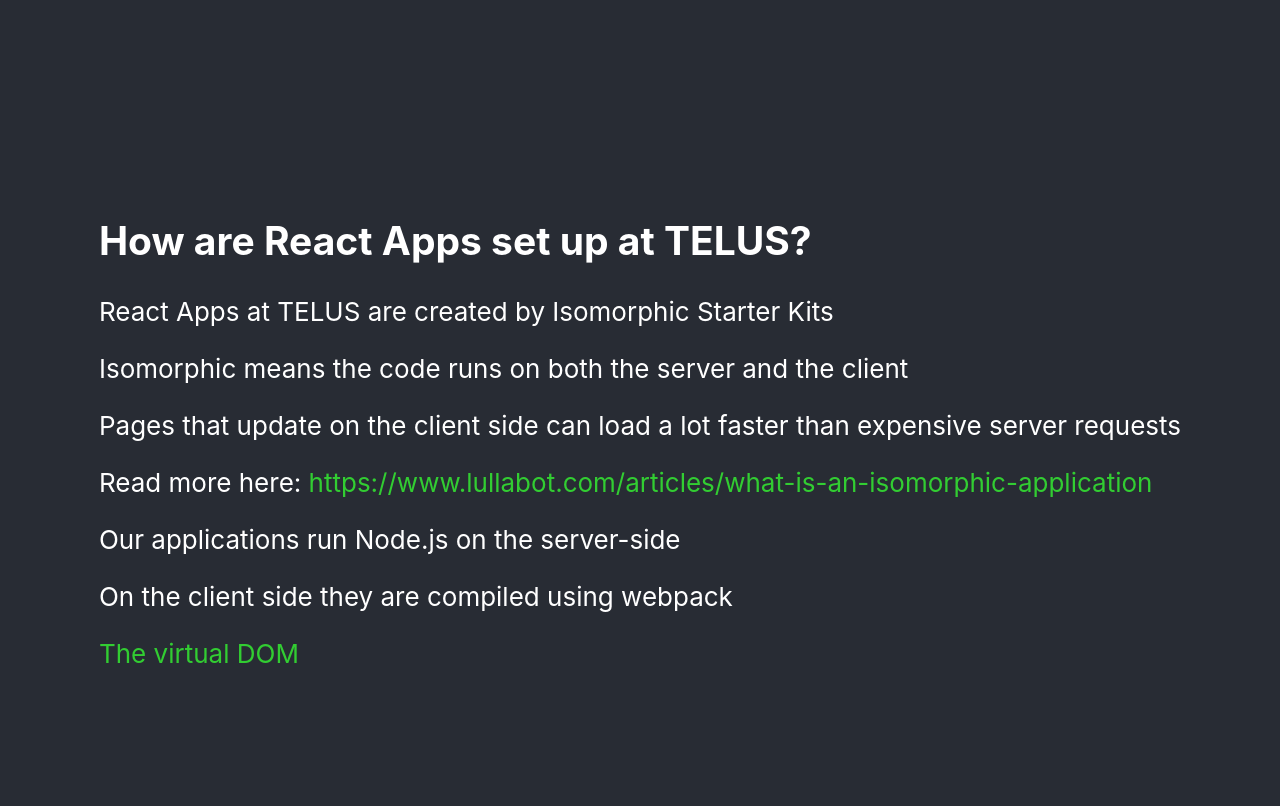
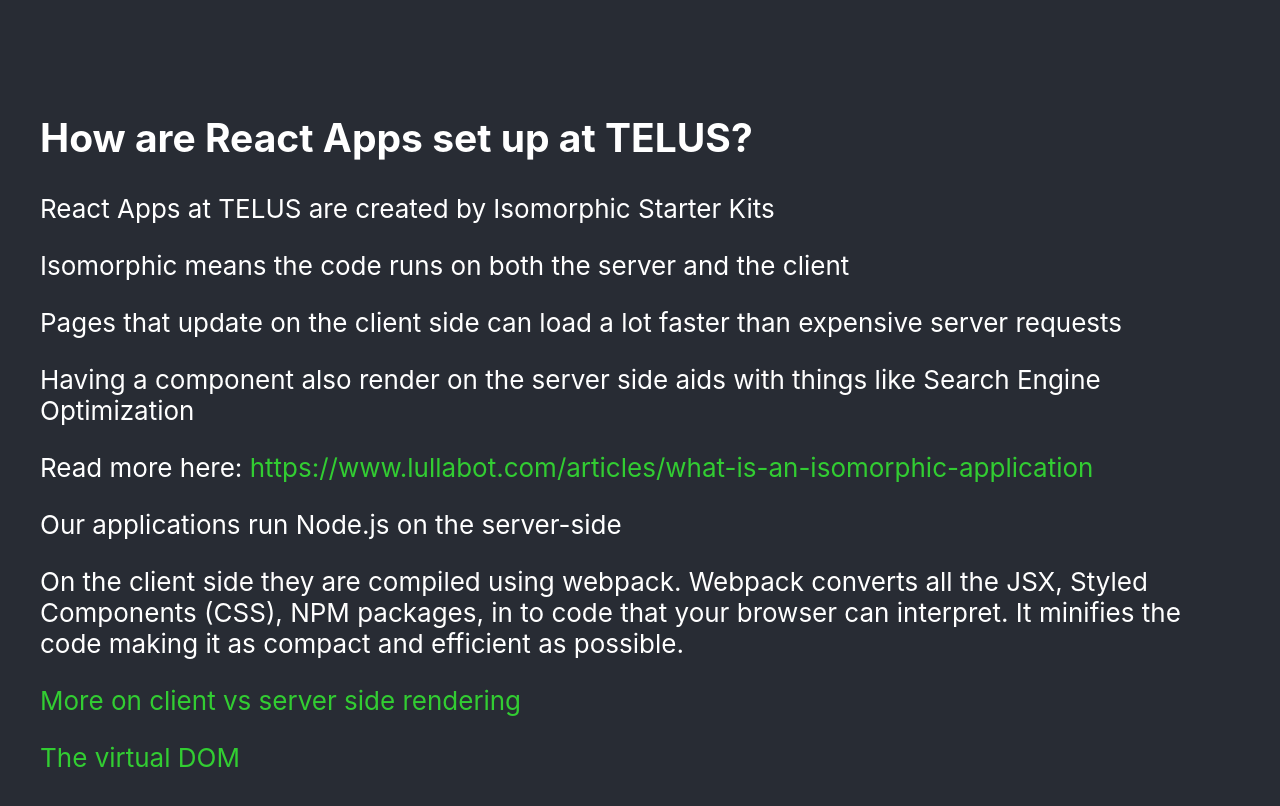
Before and after one commit to mike-bunce/junior-developer-program, a React (Create React App) app: page /react-apps-at-telus in a window 1280 px wide. Shown: the top 806 px of the page. Built offline with nearby package versions, Linux system fonts and the light colour scheme.

Commit message:
adding images and making text updates

```diff
--- a/src/components/JSXisCool.jsx
+++ b/src/components/JSXisCool.jsx
@@ -11,17 +11,18 @@ const JSXisCool = (props) => {
   return (
     <div>
         <h2>Is JSX cool?</h2>
+        {isCool && (
+            <h2>Yes, JSX is cool. Look at how I can embed HTML in my javascript</h2>
+        )}
         <button
           style={ {padding: '20px', fontSize: '18px' } }
           onClick={handleClick}>
             {isCool ? "No, JSX is not cool" : "JSX is cool"}
         </button>
-        {isCool && (
-            <h2>Yes, JSX is cool. Look at how I can embed HTML in my javascript</h2>
-        )}
         {isCool === false && <p>Not everyone can be JSX</p>}
-        {isCool === false && (<div><img alt="JSX not cool?" src="https://static.boredpanda.com/blog/wp-content/uploads/2014/11/most-popular-cats-grumpy-cat-4.jpg" />
+        {isCool === false && (<div><img alt="JSX not cool?" src="/grumpy-cat.jpg" />
           <p>But seriously though, JSX is a syntax extension to JavaScript, so yes it's very cool.</p>
+          <p>Fun fact, JavaScript is used by 95.8% of websites as a client-side programming language.</p>
           <p>By embedding HTML in Javascript, you are able to take advantage of everything that Javascript offers, directly in your HTML.</p>
           <p>Let's look under the hood.</p>
           <p><Link to="/single-page-applications" >Single Page Applications</Link></p></div>)
--- a/src/components/ReactAppsAtTELUS.jsx
+++ b/src/components/ReactAppsAtTELUS.jsx
@@ -8,9 +8,13 @@ const ReactAppsAtTELUS = () => {
       <p>React Apps at TELUS are created by Isomorphic Starter Kits</p>
       <p>Isomorphic means the code runs on both the server and the client</p>
       <p>Pages that update on the client side can load a lot faster than expensive server requests</p>
+      <p>Having a component also render on the server side aids with things like Search Engine Optimization</p>
       <p>Read more here: <a href="https://www.lullabot.com/articles/what-is-an-isomorphic-application">https://www.lullabot.com/articles/what-is-an-isomorphic-application</a></p>
       <p>Our applications run Node.js on the server-side</p>
-      <p>On the client side they are compiled using webpack</p>
+      <p>On the client side they are compiled using webpack. Webpack converts all the JSX, Styled Components (CSS), NPM packages,
+        in to code that your browser can interpret. It minifies the code making it as compact and efficient as possible.
+      </p>
+      <p><a href="https://www.freecodecamp.org/news/what-exactly-is-client-side-rendering-and-hows-it-different-from-server-side-rendering-bd5c786b340d/">More on client vs server side rendering</a></p>
       <p><Link to="/virtual-dom" >The virtual DOM</Link></p>
     </div>
   );
--- a/src/components/VirtualDOM.jsx
+++ b/src/components/VirtualDOM.jsx
@@ -19,7 +19,7 @@ const VirtualDOM = () => {
             <img
               onClick={clickImage}
               alt="this is a metoer"
-              src="https://owips.com/sites/default/files/styles/225x120/public/clipart/meteor-clipart/276860/meteor-clipart-transparent-background-276860-6161328.png?itok=DpSXt73t"
+              src="/meteor.png"
             />
           </div>)
         }
```
Also changed, not shown: public/grumpy-cat.jpg (added), public/meteor.png (added).
